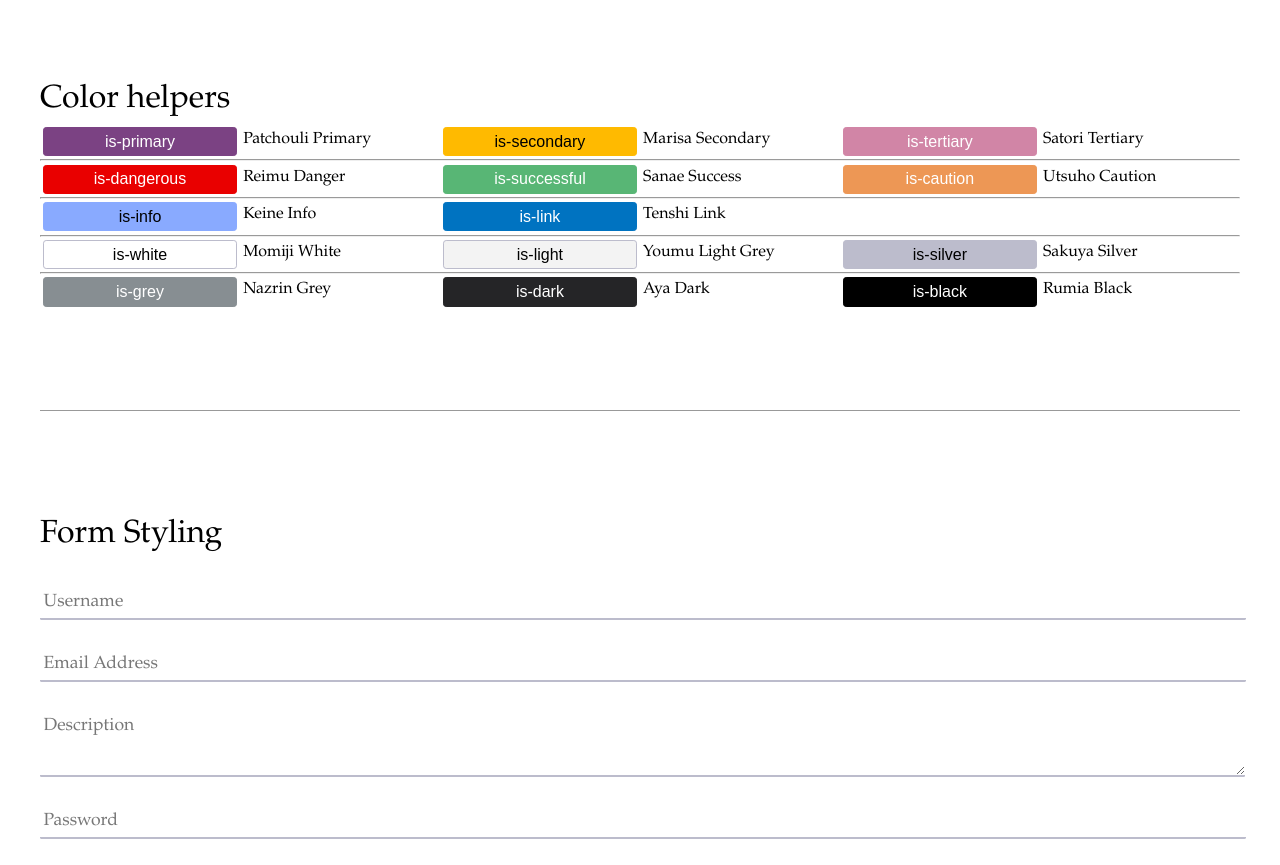
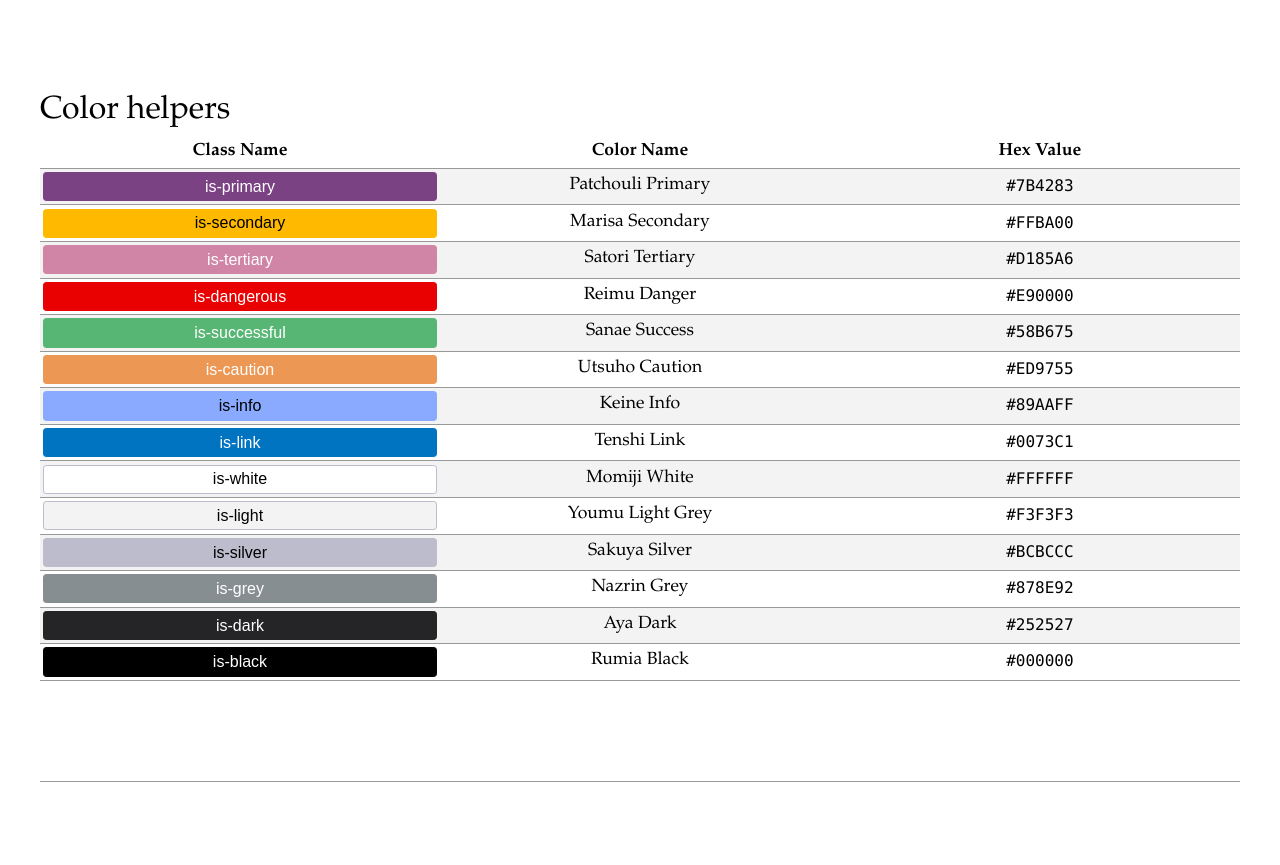
Before and after one commit to wgoode3/grimoire, a plain HTML site: page docs/index.html in a window 1280 px wide. Shown: the part 1520-2385 px from the top of the page. Drawn offline with Linux system fonts and the light colour scheme.

Commit message:
more improvements to pages

```diff
--- a/docs/index.html
+++ b/docs/index.html
@@ -5,6 +5,7 @@
     <meta charset="utf-8">
     <meta name="viewport" content="width=device-width, initial-scale=1, maximum-scale=1">
     <script src="https://cdn.rawgit.com/google/code-prettify/master/loader/run_prettify.js"></script>
+    <link rel="stylesheet" type="text/css" href="grimoire.min.css">
     <style>
         section {
             padding: 100px 0px;
@@ -66,11 +67,27 @@
             width: 100%;
             text-align: center;
         }
+        #color p {
+            font-size: 1.1em;
+            line-height: 1.5;
+            text-align: center;
+        }
+        #color > .row {
+            border-bottom: 1px solid #999;
+        }
+        #color > .row:nth-child(odd) {
+            background-color: #f3f3f3 !important;
+        }
+        #color .hex {
+            font-family: "Lucida Console", Monaco, monospace;
+            font-size: 1em;
+            line-height: 1.8;
+        }
     </style>
-    <link rel="stylesheet" type="text/css" href="grimoire.min.css">
 </head>
 <body>
 
+<!-- Navbar to select sections of the document -->
 <div class="top">
     <a href="#cover">Cover class</a>
     <a href="#grid">Grid system</a>
@@ -78,8 +95,10 @@
     <a href="#forms">Form Styling</a>
 </div>
 
+<!-- Main container class -->
 <div class="container">
 
+    <!-- Explanation of the "cover" class -->
     <section id="cover">
         <div class="cover is-primary">
             <h1>Grimoire CSS</h1>
@@ -97,8 +116,10 @@
         </details>
     </section>
 
+    <!-- Grid System explanation -->
     <section id="grid">
         <h1 class="title">Grid System</h1>
+
         <h2>Columns with Small Breakpoints</h2>
 
         <div class="row">
@@ -144,51 +165,89 @@
 &lt;/div&gt;
         </code>
         </details>
-
     </section>
 
+    <!-- Color helpers shown off here -->
     <section id="color">
         <h1 class="title">Color helpers</h1>
         <div class="row">
-                <div class="col-m-2"><button class="is-primary full">is-primary</button></div>
-                <div class="col-m-2"><p>Patchouli Primary</p></div>
-                <div class="col-m-2"><button class="is-secondary full">is-secondary</button></div>
-                <div class="col-m-2"><p>Marisa Secondary</p></div>
-                <div class="col-m-2"><button class="is-tertiary full">is-tertiary</button></div>
-                <div class="col-m-2"><p>Satori Tertiary</p></div>
-            </div><hr>
+            <div class="col-s-4"><p><strong>Class Name</strong></p></div>
+            <div class="col-s-4"><p><strong>Color Name</strong></p></div>
+            <div class="col-s-4"><p><strong>Hex Value</strong></p></div>
+        </div>
         <div class="row">
-                <div class="col-m-2"><button class="is-dangerous full">is-dangerous</button></div>
-                <div class="col-m-2"><p>Reimu Danger</p></div>
-                <div class="col-m-2"><button class="is-successful full">is-successful</button></div>
-                <div class="col-m-2"><p>Sanae Success</p></div>
-                <div class="col-m-2"><button class="is-caution full">is-caution</button></div>
-                <div class="col-m-2"><p>Utsuho Caution</p></div>
-            </div><hr>
+            <div class="col-s-4"><button class="is-primary full">is-primary</button></div>
+            <div class="col-s-4"><p>Patchouli Primary</p></div>
+            <div class="col-s-4"><p class="hex">#7B4283</p></div>
+        </div>
         <div class="row">
-                <div class="col-m-2"><button class="is-info full">is-info</button></div>
-                <div class="col-m-2"><p>Keine Info</p></div>
-                <div class="col-m-2"><button class="is-link full">is-link</button></div>
-                <div class="col-m-2"><p>Tenshi Link</p></div>
-            </div><hr>
+            <div class="col-s-4"><button class="is-secondary full">is-secondary</button></div>
+            <div class="col-s-4"><p>Marisa Secondary</p></div>
+            <div class="col-s-4"><p class="hex">#FFBA00</p></div>
+        </div>
         <div class="row">
-                <div class="col-m-2"><button class="is-white full">is-white</button></div>
-                <div class="col-m-2"><p>Momiji White</p></div>
-                <div class="col-m-2"><button class="is-light full">is-light</button></div>
-                <div class="col-m-2"><p>Youmu Light Grey</p></div>
-                <div class="col-m-2"><button class="is-silver full">is-silver</button></div>
-                <div class="col-m-2"><p>Sakuya Silver</p></div>
-            </div><hr>
+            <div class="col-s-4"><button class="is-tertiary full">is-tertiary</button></div>
+            <div class="col-s-4"><p>Satori Tertiary</p></div>
+            <div class="col-s-4"><p class="hex">#D185A6</p></div>
+        </div>
         <div class="row">
-                <div class="col-m-2"><button class="is-grey full">is-grey</button></div>
-                <div class="col-m-2"><p>Nazrin Grey</p></div>
-                <div class="col-m-2"><button class="is-dark full">is-dark</button></div>
-                <div class="col-m-2"><p>Aya Dark</p></div>
-                <div class="col-m-2"><button class="is-black full">is-black</button></div>
-                <div class="col-m-2"><p>Rumia Black</p></div>
+            <div class="col-s-4"><button class="is-dangerous full">is-dangerous</button></div>
+            <div class="col-s-4"><p>Reimu Danger</p></div>
+            <div class="col-s-4"><p class="hex">#E90000</p></div>
+        </div>
+        <div class="row">
+            <div class="col-s-4"><button class="is-successful full">is-successful</button></div>
+            <div class="col-s-4"><p>Sanae Success</p></div>
+            <div class="col-s-4"><p class="hex">#58B675</p></div>
+        </div>
+        <div class="row">
+            <div class="col-s-4"><button class="is-caution full">is-caution</button></div>
+            <div class="col-s-4"><p>Utsuho Caution</p></div>
+            <div class="col-s-4"><p class="hex">#ED9755</p></div>
+        </div>
+        <div class="row">
+            <div class="col-s-4"><button class="is-info full">is-info</button></div>
+            <div class="col-s-4"><p>Keine Info</p></div>
+            <div class="col-s-4"><p class="hex">#89AAFF</p></div>
+        </div>
+        <div class="row">
+            <div class="col-s-4"><button class="is-link full">is-link</button></div>
+            <div class="col-s-4"><p>Tenshi Link</p></div>
+            <div class="col-s-4"><p class="hex">#0073C1</p></div>
+        </div>
+        <div class="row">
+            <div class="col-s-4"><button class="is-white full">is-white</button></div>
+            <div class="col-s-4"><p>Momiji White</p></div>
+            <div class="col-s-4"><p class="hex">#FFFFFF</p></div>
+        </div>
+        <div class="row">
+            <div class="col-s-4"><button class="is-light full">is-light</button></div>
+            <div class="col-s-4"><p>Youmu Light Grey</p></div>
+            <div class="col-s-4"><p class="hex">#F3F3F3</p></div>
+        </div>
+        <div class="row">
+            <div class="col-s-4"><button class="is-silver full">is-silver</button></div>
+            <div class="col-s-4"><p>Sakuya Silver</p></div>
+            <div class="col-s-4"><p class="hex">#BCBCCC</p></div>
+        </div>
+        <div class="row">
+            <div class="col-s-4"><button class="is-grey full">is-grey</button></div>
+            <div class="col-s-4"><p>Nazrin Grey</p></div>
+            <div class="col-s-4"><p class="hex">#878E92</p></div>
+        </div>
+        <div class="row">
+            <div class="col-s-4"><button class="is-dark full">is-dark</button></div>
+            <div class="col-s-4"><p>Aya Dark</p></div>
+            <div class="col-s-4"><p class="hex">#252527</p></div>
+        </div>
+        <div class="row">
+            <div class="col-s-4"><button class="is-black full">is-black</button></div>
+            <div class="col-s-4"><p>Rumia Black</p></div>
+            <div class="col-s-4"><p class="hex">#000000</p></div>
         </div>
     </section>
 
+    <!-- Form styling shown off here -->
     <section id="forms">
         <h1 class="title">Form Styling</h1>
 
@@ -245,7 +304,6 @@
 &lt;/form&gt;
         </code>
         </details>
-
     </section>
 
 </div>
--- a/src/grimoire.css
+++ b/src/grimoire.css
@@ -148,6 +148,7 @@ button, input[type=submit], input[type=reset], input[type=button] {
 
 button:active, input[type=submit]:active, input[type=reset]:active, input[type=button]:active {
     box-shadow: 0 0 4px var(--black);
+    filter: brightness(95%);
 }
 
 /*
```
Also changed, not shown: docs/grimoire.min.css, src/grimoire.min.css. Lines whose indentation alone changed are shown as unchanged.
